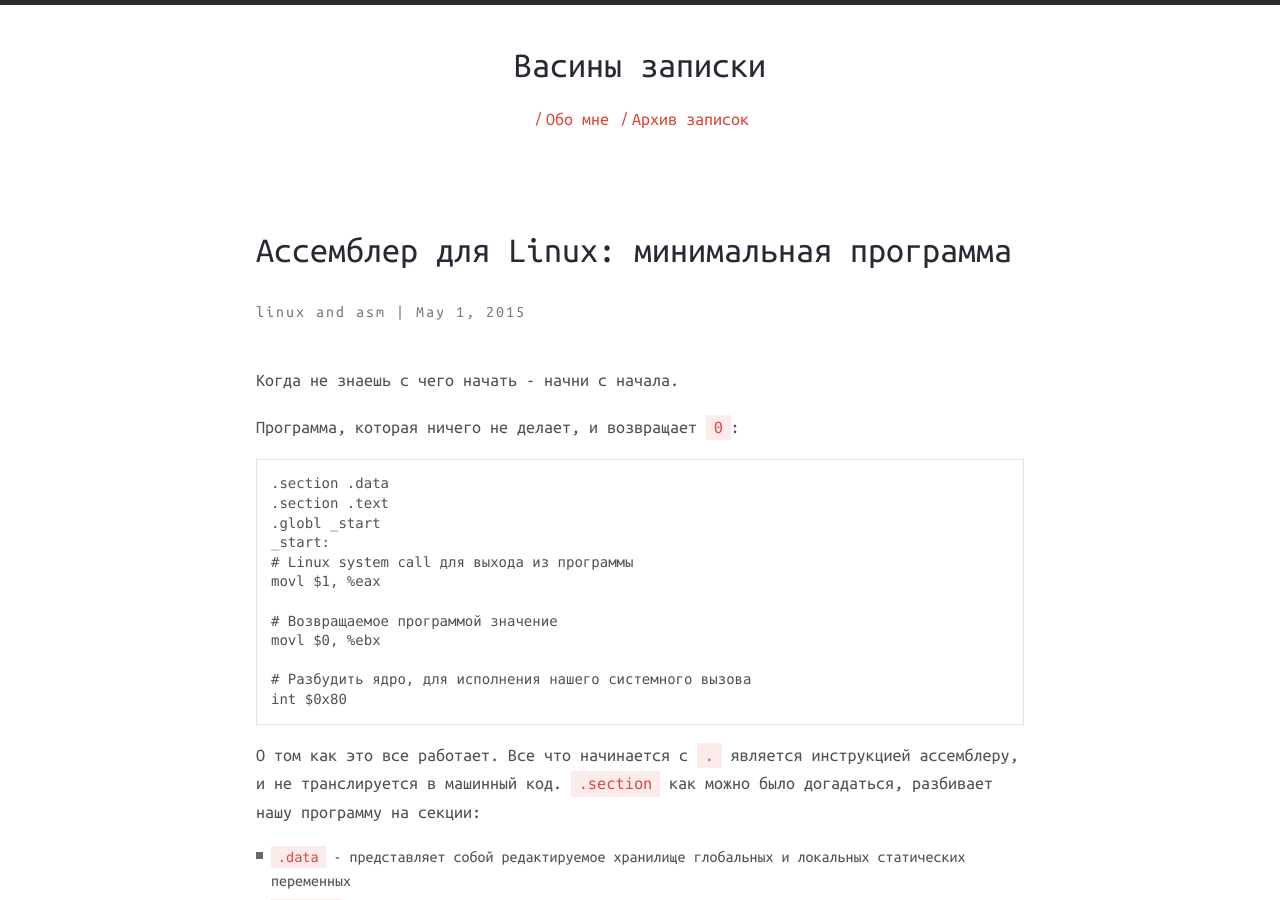
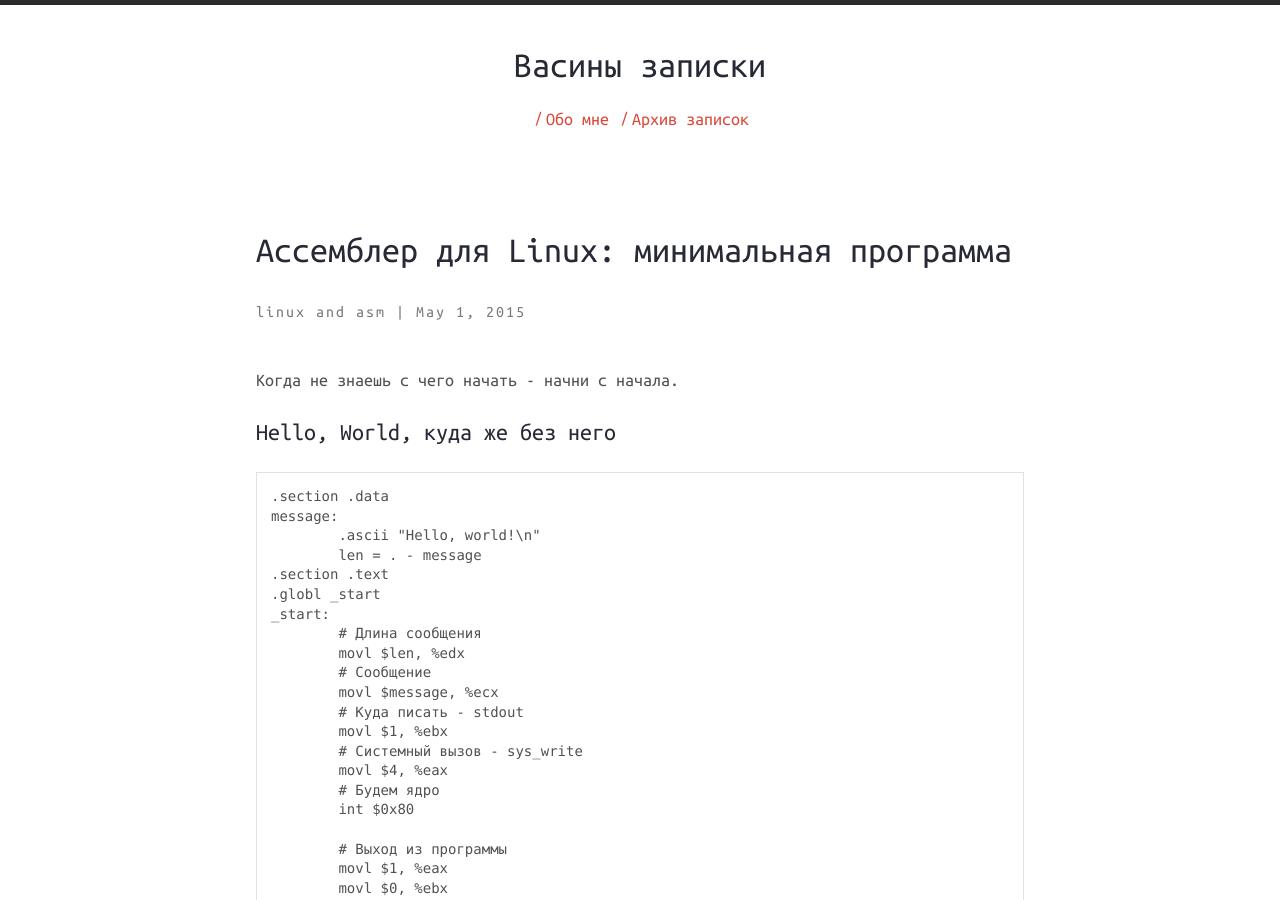
Before and after one commit to VasilyFomin/devfom.github.io, a Jekyll site: the page built from _posts/2015-05-01-assembler-on-linux-minimal-programm.md, in a window 1280 px wide and 900 px high. Built offline with Jekyll 4.4.1, drawn with Linux system fonts in a browser that asks for light colours; nearby versions of some CDN libraries; comment, search, counter and statistics services are not loaded.

Commit message:
added hello world

```diff
--- a/_posts/2015-05-01-assembler-on-linux-minimal-programm.md
+++ b/_posts/2015-05-01-assembler-on-linux-minimal-programm.md
@@ -10,7 +10,34 @@ categories:
 
 Когда не знаешь с чего начать - начни с начала.
 
-Программа, которая ничего не делает, и возвращает `0`:
+#### Hello, World, куда же без него
+
+{% highlight asm %}
+.section .data
+message:
+	.ascii "Hello, world!\n"
+	len = . - message
+.section .text
+.globl _start
+_start:
+	# Длина сообщения
+	movl $len, %edx
+	# Сообщение
+	movl $message, %ecx
+	# Куда писать - stdout
+	movl $1, %ebx
+	# Системный вызов - sys_write
+	movl $4, %eax
+	# Будем ядро
+	int $0x80
+
+	# Выход из программы
+	movl $1, %eax
+	movl $0, %ebx
+	int $0x80
+{% endhighlight %}
+
+#### Программа, которая ничего не делает, и возвращает `0`:
 
 {% highlight asm %}
 .section .data
```
